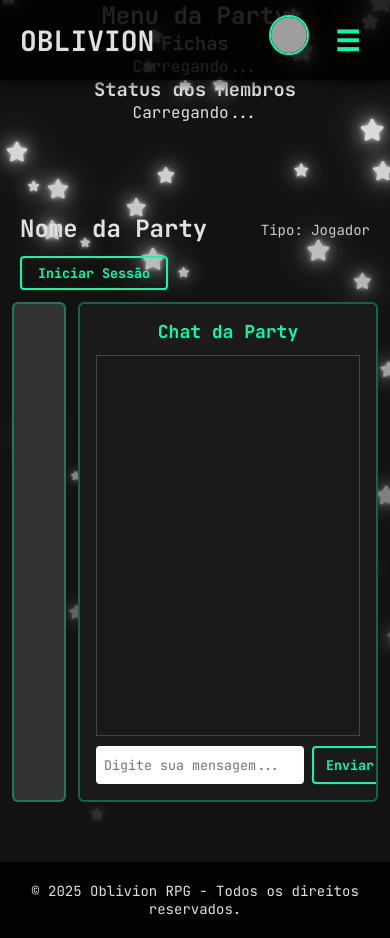
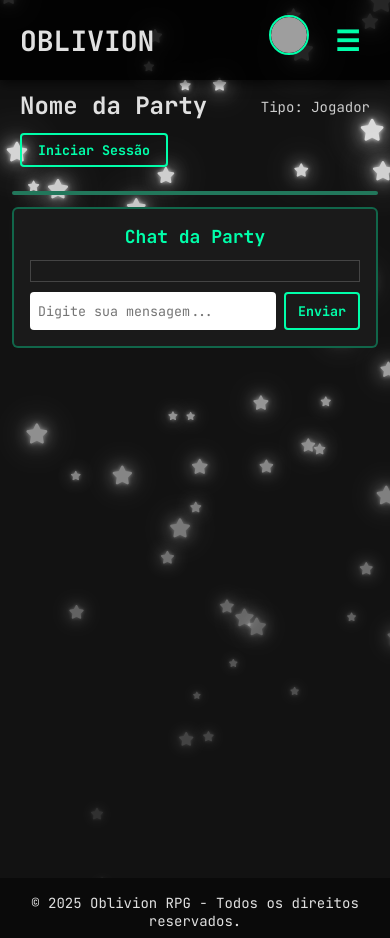
Before and after one commit to Sensews/exp_trab, a PHP site: page /party.html in a window 390 px wide. Run offline with PHP 8.4, Linux system fonts and the light colour scheme; grey boxes are pictures that could not be loaded.

Commit message:
responsividade aprty

```diff
--- a/frontend/css/party.css
+++ b/frontend/css/party.css
@@ -200,3 +200,79 @@ button:hover {
   background: #00ffaa;
   color: #121212;
 }
+
+/* Menu lateral retrátil */
+.menu-lateral {
+  position: fixed;
+  top: 80px;
+  left: -300px;
+  width: 280px;
+  height: calc(100% - 80px);
+  background-color: #1a1a1a;
+  border-right: 2px solid #00ffaa55;
+  padding: 16px;
+  transition: left 0.3s ease;
+  overflow-y: auto;
+  z-index: 1500; /* acima do conteúdo mas abaixo do header */
+}
+
+.menu-lateral.open {
+  left: 0;
+}
+
+.menu-lateral h2,
+.menu-lateral h3 {
+  color: #00ffaa;
+  margin-top: 0;
+}
+
+.menu-lateral div {
+  margin-bottom: 16px;
+}
+
+/* Seções como sessões e logs */
+#sessoesSection,
+#logsSection {
+  padding: 12px;
+  margin: 12px;
+  border-top: 1px solid #333;
+}
+
+footer {
+  text-align: center;
+  padding: 16px;
+  background: #0a0a0a;
+  color: #888;
+  font-size: 14px;
+  height: 60px;
+  flex-shrink: 0;
+}
+
+/* Responsividade */
+@media (max-width: 768px) {
+  .main-content {
+    flex-direction: column;
+    padding: 12px;
+  }
+
+  #fichaJogador,
+  #mapaView {
+    width: 100%;
+    height: auto;
+  }
+
+  nav {
+    display: none;
+  }
+
+  .mobile-nav {
+    display: flex;
+    flex-direction: column;
+    background-color: #1e1e1e;
+    padding: 16px;
+  }
+
+  .mobile-nav a {
+    margin: 8px 0;
+  }
+}
```
